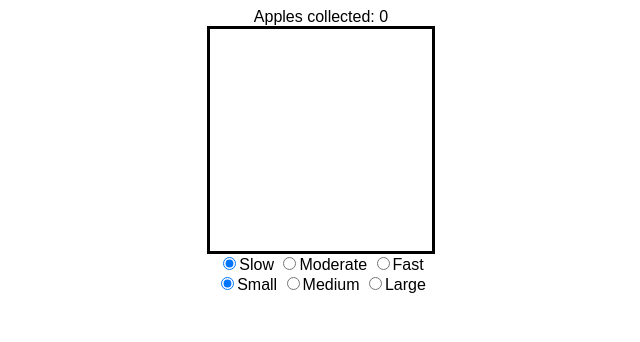
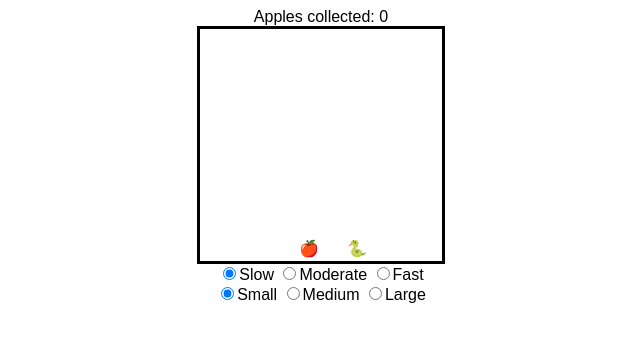
Before and after one commit to tsteffes/tsteffes.github.io, a plain HTML site: page Snake/snake.html in a window 1280 px wide. Shown: the whole page, without its empty margins (319-959 px from the left). Drawn offline with nearby package versions, Linux system fonts and the light colour scheme.

Commit message:
fix css again

```diff
--- a/Snake/snake.css
+++ b/Snake/snake.css
@@ -1,7 +1,7 @@
 table, tbody, td
 {
 	border: 0px solid;
-	padding: 10px;
+	padding: 1px;
 }
 
 .apple::before
--- a/Snake/snake.js
+++ b/Snake/snake.js
@@ -80,12 +80,11 @@ function updateUI()
 
 	$("#appleCount").html(appleCount);
 
-	// clear all css
-	$("td").removeClass("apple");
-	$("td").removeClass("snake");
-	$("td").removeClass("tail");
-	$("td").setClass("empty");
+	// empty all cells
+	$("td").removeClass();
+	$("td").addClass("empty");
 
+  // add the interesting bits
 	setClass(apple, "apple");
 	setClass(snake, "snake");
 	for(var i = 0; i < snake.tail.length; i++)
```
